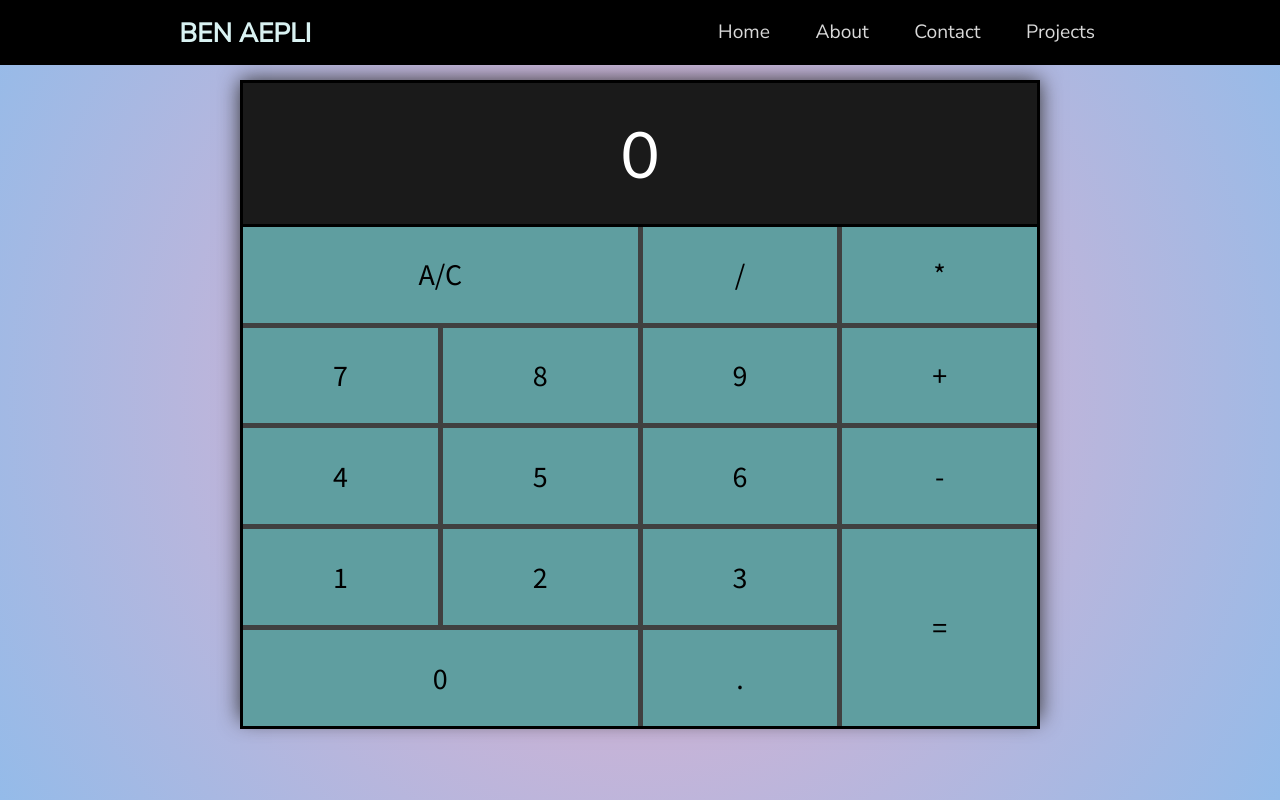
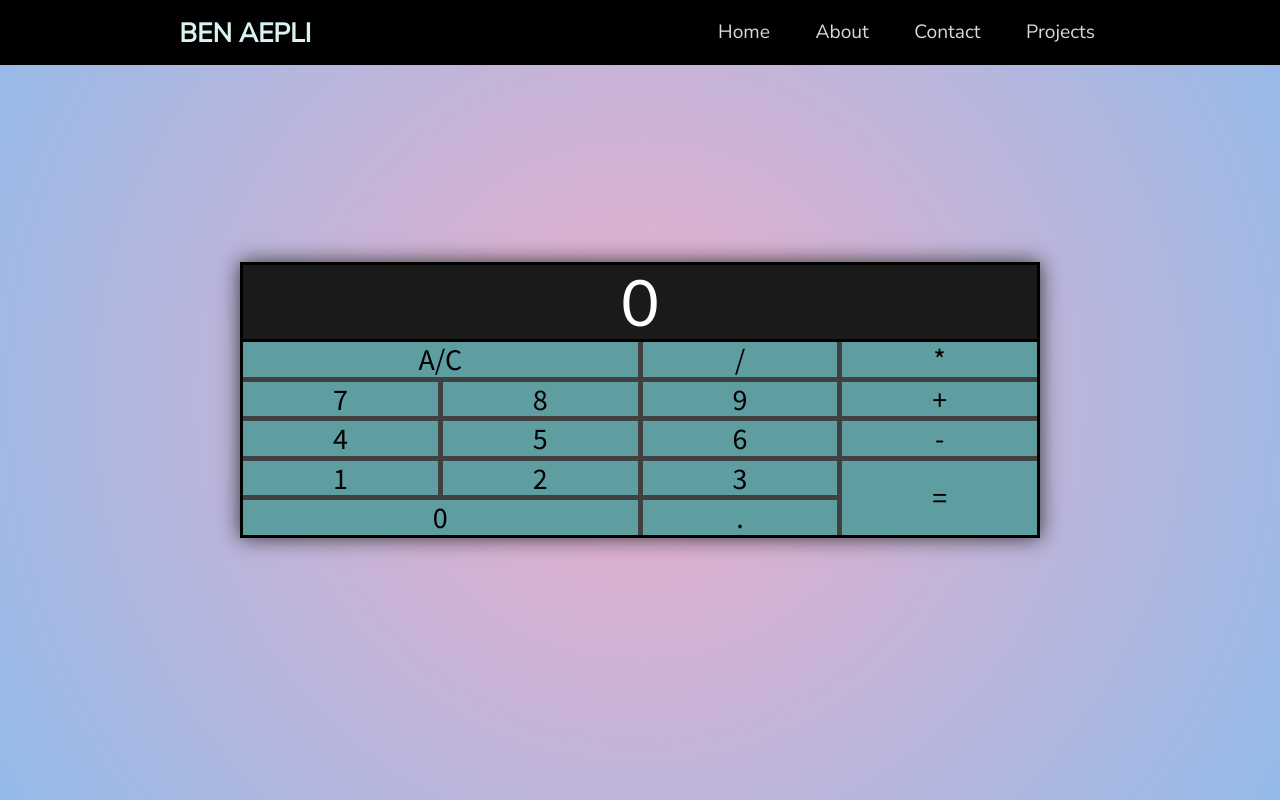
Before and after one commit to baepli-jhcs/dev-portfolio, a React (Create React App) app: page /projects/calculator in a window 1280 px wide. Built offline with nearby package versions, Linux system fonts and the light colour scheme.

Commit message:
Fixed calculator page

```diff
--- a/src/Projects/Calculator/Calculator.module.scss
+++ b/src/Projects/Calculator/Calculator.module.scss
@@ -15,7 +15,7 @@
   background-color: hsl(0, 0%, 10%);
   box-shadow: 0px 0px 20px hsl(0, 0%, 20%);
   width: min(800px, 95%);
-  height: 80vh;
+  height: 80%;
 }
 .display-container {
   height: 22%;
```
